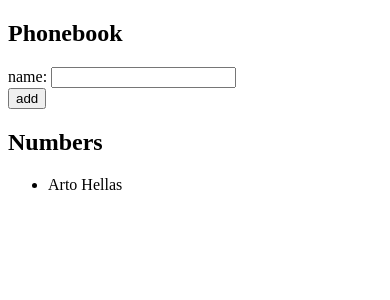
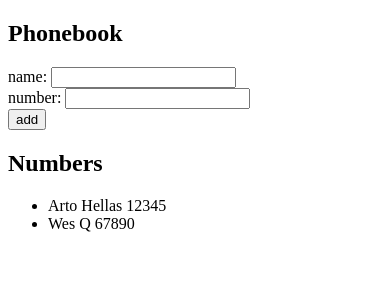
Before and after one commit to iamwesofph/fullstackopen-ex, a React (Vite) app in the folder part2/phonebook/: page / in a window 390 px wide. Shown: the top 300 px of the page. Built offline with nearby package versions, Linux system fonts and the light colour scheme.

Commit message:
Finish phonebook step3

```diff
--- a/part2/phonebook/src/App.jsx
+++ b/part2/phonebook/src/App.jsx
@@ -1,16 +1,35 @@
 import { useState } from "react";
 
+const initialPersons = [
+    {
+        name: "Arto Hellas",
+        number: "12345",
+    },
+    {
+        name: "Wes Q",
+        number: "67890",
+    },
+];
+
 const App = () => {
-    const [persons, setPersons] = useState([{ name: "Arto Hellas" }]);
+    const [persons, setPersons] = useState(initialPersons);
     const [newName, setNewName] = useState("");
+    const [newNumber, setNewNumber] = useState("");
 
-    const handleChange = (event) => {
+    const handleChangeName = (event) => {
         setNewName(event.target.value);
+    };
+
+    const handleChangeNumber = (event) => {
+        setNewNumber(event.target.value);
     };
 
     const handleSubmit = (event) => {
         event.preventDefault();
-        const newPerson = { name: newName };
+        const newPerson = {
+            name: newName,
+            number: newNumber,
+        };
 
         const existingPerson = persons.find((person) => person.name === newPerson.name);
 
@@ -19,6 +38,7 @@ const App = () => {
         } else {
             setPersons([...persons, newPerson]);
             setNewName("");
+            setNewNumber("");
         }
     };
 
@@ -27,7 +47,10 @@ const App = () => {
             <h2>Phonebook</h2>
             <form>
                 <div>
-                    name: <input type="text" onChange={handleChange} value={newName} />
+                    name: <input type="text" onChange={handleChangeName} value={newName} />
+                </div>
+                <div>
+                    number: <input type="text" onChange={handleChangeNumber} value={newNumber} />
                 </div>
                 <div>
                     <button type="submit" onClick={handleSubmit}>
@@ -38,7 +61,7 @@ const App = () => {
             <h2>Numbers</h2>
             <ul>
                 {persons.map((person, index) => {
-                    return <li key={index}>{person.name}</li>;
+                    return <li key={index}>{`${person.name} ${person.number}`}</li>;
                 })}
             </ul>
         </div>
--- a/part2/phonebook/src/main.jsx
+++ b/part2/phonebook/src/main.jsx
@@ -2,4 +2,8 @@ import React from "react";
 import ReactDOM from "react-dom/client";
 import App from "./App.jsx";
 
-ReactDOM.createRoot(document.getElementById("root")).render(<App />);
+ReactDOM.createRoot(document.getElementById("root")).render(
+    <React.StrictMode>
+        <App />
+    </React.StrictMode>
+);
```
